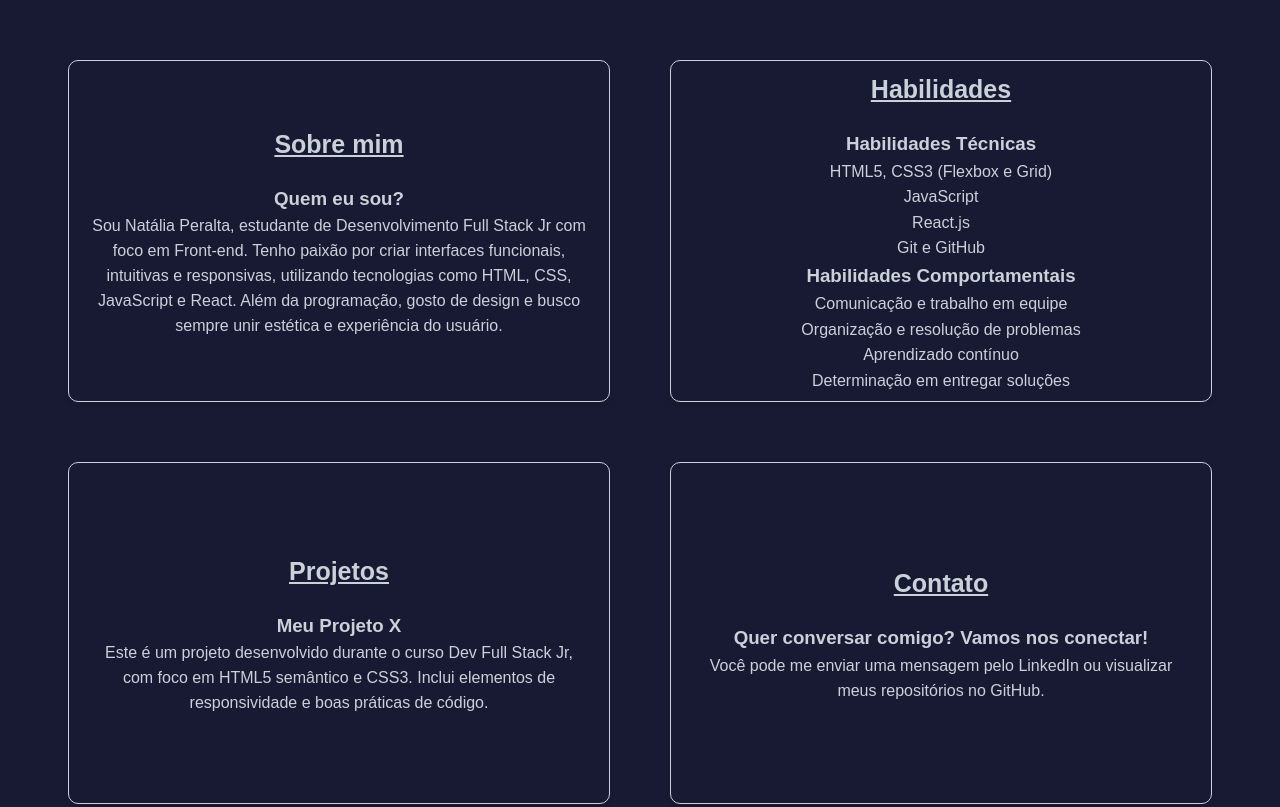
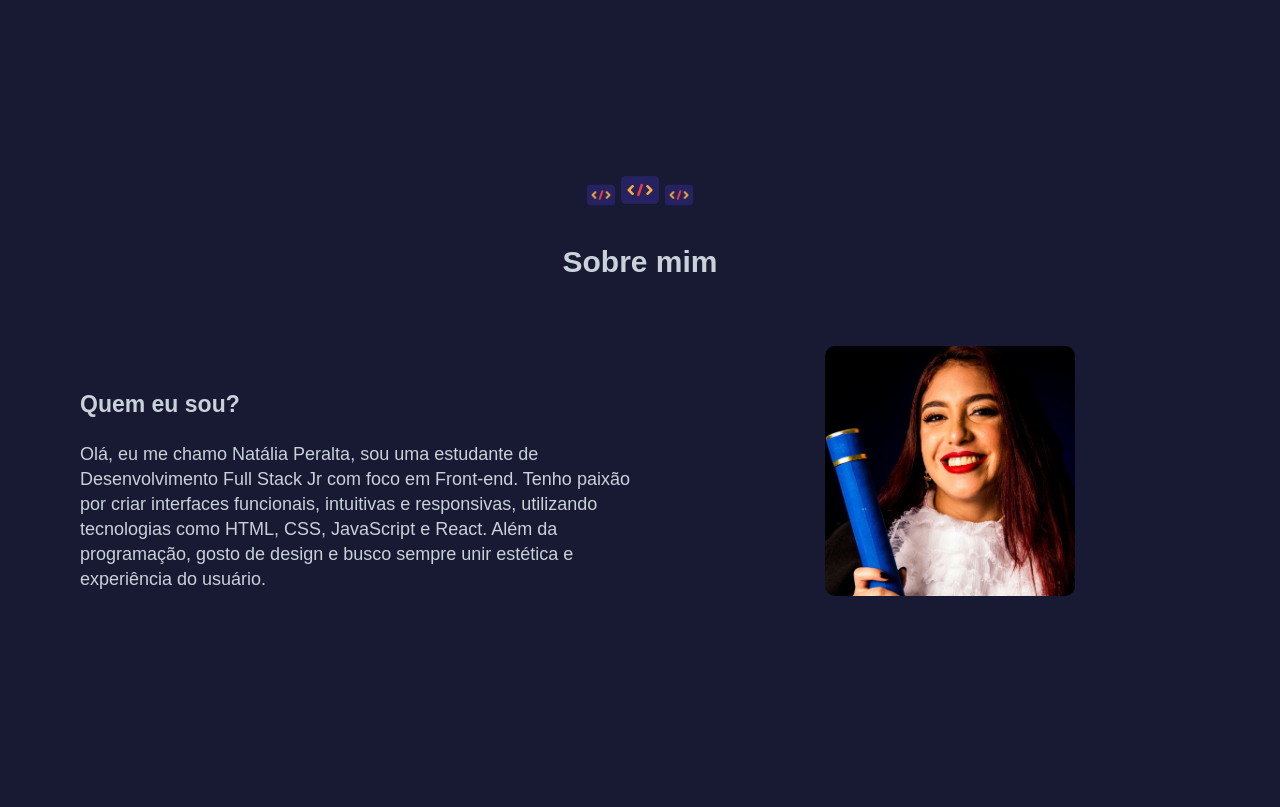
Before and after one commit to NatiPeralta/portfolio-pessoal, a plain HTML site: page perfil.html in a window 1280 px wide. Shown: the part 820-1627 px from the top of the page. Drawn offline with Linux system fonts and the light colour scheme.

Commit message:
Editando section sobre-mim

```diff
--- a/perfil.html
+++ b/perfil.html
@@ -40,14 +40,27 @@
 
     <main>
         <section id="sobre-mim" class="sobre-mim">
+            <div class="icon-decor">
+                <img class="icon" src="./images/programming.png">
+                <img class="icon-2" src="./images/programming.png">
+                <img class="icon" src="./images/programming.png">
+            </div>
+
+        <div class="texto-sobre">
                 <h2>Sobre mim</h2>
+            <div class="align-sobre">
                 <article>
                     <h3>Quem eu sou?</h3>
-                <p>Sou Natália Peralta, estudante de Desenvolvimento Full Stack Jr com foco em Front-end.
+                    <p>Olá, eu me chamo Natália Peralta, sou uma estudante de Desenvolvimento Full Stack Jr com foco em Front-end.
                     Tenho paixão por criar interfaces funcionais, intuitivas e responsivas, utilizando
                     tecnologias como HTML, CSS, JavaScript e React. Além da programação, gosto de design
                     e busco sempre unir estética e experiência do usuário.</p>
                 </article>
+            <div class="img-sobre">
+                <img src="./images/Natália-2.JPEG" alt="Foto de Natália Peralta">
+            </div>
+            </div>
+        </div>
         </section>
 
         <section id="habilidades" class="habilidades">
--- a/styles.css
+++ b/styles.css
@@ -2,6 +2,7 @@
     margin: 0;
     padding: 0;
     font-family: sans-serif;
+    box-sizing: border-box;
 }
 
 body {
@@ -10,19 +11,25 @@ body {
     color: #c9d1d9;
 }
 
-header {
-    height: 100vh; /* Ocupa 100% da altura da tela */
-}
-
 .menu {
+    position: fixed;
+    width: 100%;
+    z-index: 9999;  /* Garante que fique acima de todos os elementos */
+    left: 0;
+    top: 0;
     display: flex;
     align-items: center;
     justify-content: space-between; /* Mantém cada lado separado */
     background-color: #181a33;
     color: #c9d1d9;
-    padding: 20px 80px 20px 80px;
+    padding: 20px 80px;
     border-bottom: 1px solid #75baff;
     box-shadow: 0 2px 5px 0 #1b4269;
+}
+
+header {
+    height: 100vh;
+    padding-top: 80px; /* mesma altura da barra de menu */
 }
 
 main {
@@ -34,6 +41,14 @@ main {
     margin-bottom: 100px;
     flex-wrap: wrap;
     gap: 20px;
+    opacity: 0;
+    animation: fadeIn 1.5s ease-in forwards;
+}
+
+@keyframes fadeIn {
+    to {
+        opacity: 1;
+    }
 }
 
 footer {
@@ -57,6 +72,16 @@ img {
     height: 30px;
 }
 
+.icon {
+    width: 30px;
+    height: 30px;
+}
+
+.icon-2 {
+    width: 40px;
+    height: 40px;
+}
+
 figure {
     display: flex;
 }
@@ -76,7 +101,6 @@ a{
 .nav-menu {
     display: flex;
     gap: 30px;
-    justify-content: end;
 }
 
 .nav-item a{
@@ -118,6 +142,7 @@ a{
 }
 
 .title-page {
+    padding-top: 100px;
     text-align: center;
     opacity: 0;
     animation: fadeIn 1.5s ease-in forwards;
@@ -130,7 +155,8 @@ a{
 }
 
 .title-page p{
-    padding-bottom: 30px;
+    padding-bottom: 50px;
+    font-size: 20px;
 }
 
 .title-page img{
@@ -139,16 +165,55 @@ a{
     border-radius: 100px;
 }
 
+.icon-decor{
+    padding-top: 130px;
+}
+
+.align-sobre {
+    display: flex;
+    padding-left: 40px;
+}
+
+.texto-sobre h2 {
+    padding-bottom: 50px;
+    font-size: 30px;
+}
+
+.texto-sobre article, h3{
+    padding-top: 20px;
+    text-align: start;
+    width: 50%;
+    font-size: 20px;
+}
+
+.texto-sobre h3{
+    font-size: 23px;
+    padding-bottom: 20px;
+}
+
+.texto-sobre p {
+    font-size: 18px;
+}
+
+.img-sobre {
+    width: 50%;
+}
+
+.img-sobre img{
+    width: 250px;
+    height: 250px;
+    border-radius: 10px;
+}
+
 h1 {
     color: #c9d1d9;
     margin-bottom: 20px;
     margin-top: 100px;
+    font-size: 40px;
 }
 
 h2 {
-    margin-bottom: 20px;
-    font-size: 25px;
-    text-decoration: underline;
+    margin: 20px 20px 10px 20px;
 }
 
 p {
@@ -156,41 +221,11 @@ p {
 }
 
 .sobre-mim, .habilidades, .projetos, .contato {
-    background-color: transparent;
-    transition: transform 0.3s ease, box-shadow 0.3s ease;
-    border: 1px solid #c9d1d9;
-	border-radius: 10px;
-	box-shadow: 0 2px 4px rgba(0, 0, 0, 0.1);
-	padding: 20px;
-	margin: 20px;
-	max-width: 500px;
-    width: 100%;
-    height: 300px;
-	display: flex;
 	flex-direction: column;
+    height: 100vh;
 	align-items: center;
 	justify-content: center;
 	text-align: center;
-}
-
-.sobre-mim:hover {
-    transform: scale(1.1);
-    z-index: 1;
-}
-
-.habilidades:hover {
-    transform: scale(1.1);
-    z-index: 1;
-}
-
-.projetos:hover {
-    transform: scale(1.1);
-    z-index: 1;
-}
-
-.contato:hover {
-    transform: scale(1.1);
-    z-index: 1;
 }
 
 @media(max-width: 600px) {
```
Also changed, not shown: images/Natália-2.JPEG (added), images/android-chrome-512x512.png (deleted), images/favicon.png (added), images/programming.png (added). Lines whose indentation alone changed are shown as unchanged.
